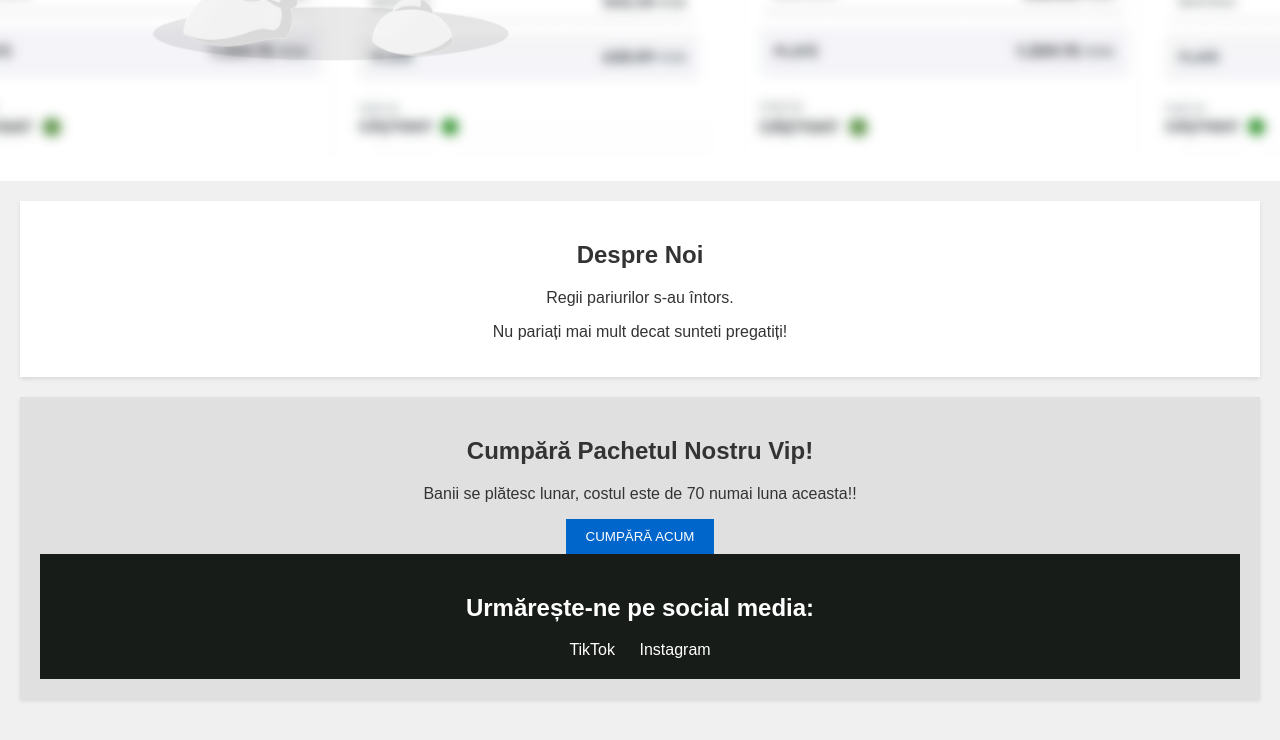
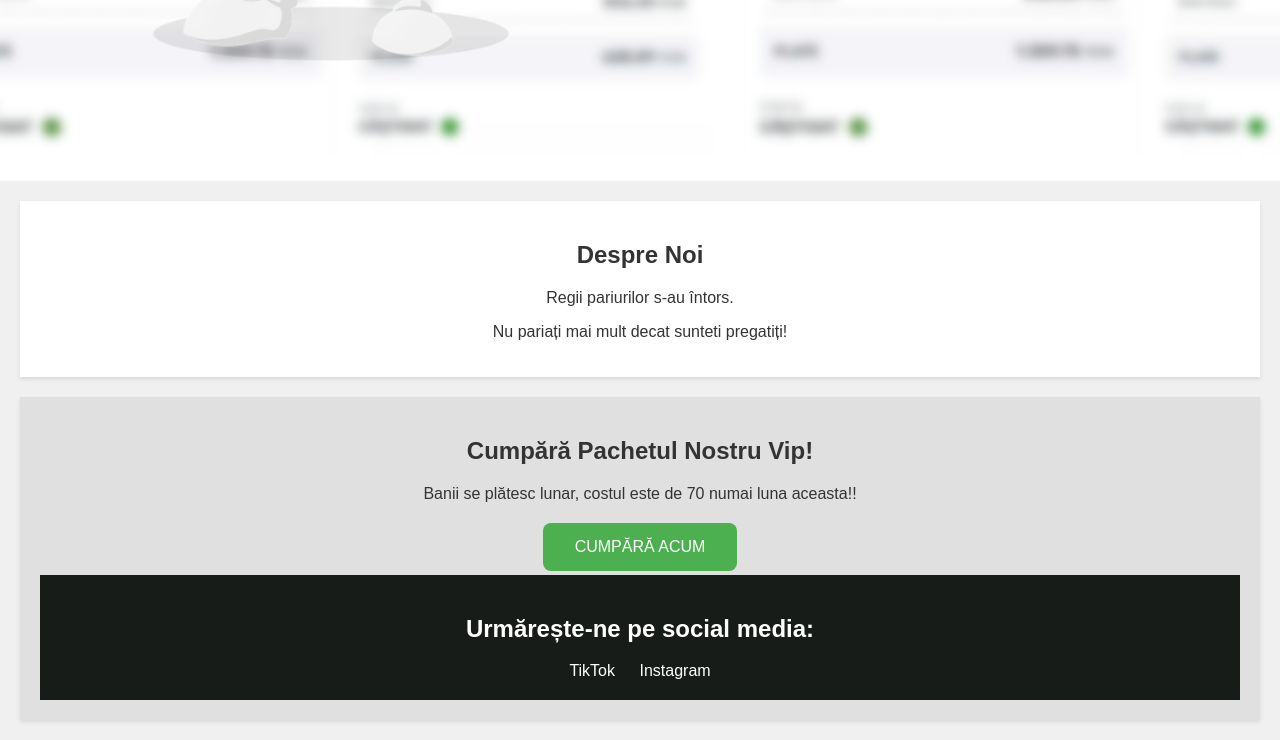
Before and after one commit to Pariorul-Vesel/Pariorul, a plain HTML site: page index.html in a window 1280 px wide. Shown: the part 619-1359 px from the top of the page. Before the commit the page ends 1338 px from the top, so only its background shows below. Drawn offline with Linux system fonts and the light colour scheme.

Commit message:
style.css

```diff
--- a/style.css
+++ b/style.css
@@ -72,3 +72,22 @@ footer a:hover {
         padding: 15px;
     }
 }
+
+.buy-button {
+    background-color: #4CAF50; /* Culoarea de fundal */
+    color: white; /* Culoarea textului */
+    padding: 15px 32px; /* Padding pentru dimensiune */
+    text-align: center; /* Alinează textul */
+    text-decoration: none; /* Elimină sublinierea textului */
+    display: inline-block; /* Tipul de afișare */
+    font-size: 16px; /* Dimensiunea fontului */
+    margin: 4px 2px; /* Margini în jurul butonului */
+    cursor: pointer; /* Schimbă cursorul când este deasupra butonului */
+    border: none; /* Elimină bordura */
+    border-radius: 8px; /* Rotunjirea colțurilor butonului */
+    transition-duration: 0.4s; /* Durata efectului de tranziție */
+}
+
+.buy-button:hover {
+    background-color: #45a049; /* Schimbă culoarea de fundal când este hover */
+}
```
